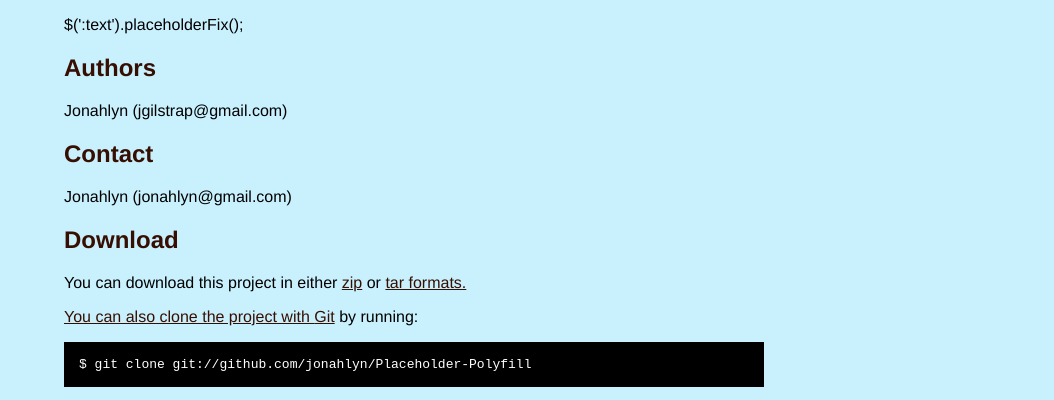
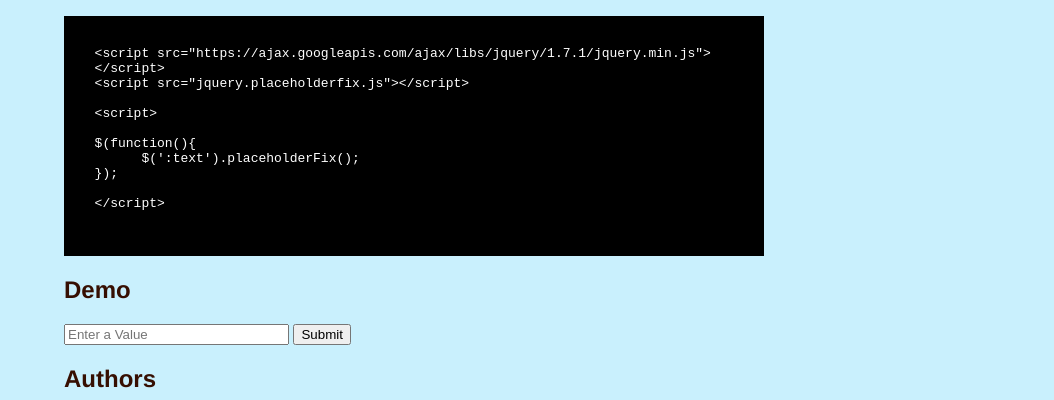
Before and after one commit to jonahlyn/Placeholder-Polyfill, a plain HTML site: page index.html in a window 1280 px wide. Shown: the part 328-728 px from the top of the page, without its empty margins (226-1280 px from the left). Drawn offline with nearby package versions, Linux system fonts and the light colour scheme.

Commit message:
Adding info to github page.

```diff
--- a/index.html
+++ b/index.html
@@ -28,6 +28,19 @@
     hr { border: 0; width: 80%; border-bottom: 1px solid #aaa}
     .footer { text-align:center; padding-top:30px; font-style: italic; }
   </style>
+
+  <script src="https://ajax.googleapis.com/ajax/libs/jquery/1.7.1/jquery.min.js"></script>
+  <script src="jquery.placeholderfix.js"></script>
+
+  <script>
+
+  $(function(){
+  	$(':text').placeholderFix();
+  });
+
+  </script>
+
+
 </head>
 
 <body>
@@ -58,12 +71,33 @@
 
 
       <h2>Install</h2>
-      <p><script src="jquery.placeholderfix.js"></script>
+      <p>
+      <code><pre>
+
+  &lt;script src=&quot;https://ajax.googleapis.com/ajax/libs/jquery/1.7.1/jquery.min.js&quot;&gt;
+  &lt;/script&gt;
+  &lt;script src=&quot;jquery.placeholderfix.js&quot;&gt;&lt;/script&gt;
+
+  &lt;script&gt;
+
+  $(function(){
+  	$(&#39;:text&#39;).placeholderFix();
+  });
+
+  &lt;/script&gt;
+
+      </pre></code>
 
 
-$(':text').placeholderFix();</p>
+      </p>
 
-
+      <h2>Demo</h2>
+      <p>
+          <form>
+              <input type="text" size="25" placeholder="Enter a Value" name="test" id="test" />
+              <input type="submit" value="Submit" />
+          </form>
+      </p>
 
 
 
--- /dev/null
+++ b/jquery.placeholderfix.js
@@ -0,0 +1,42 @@
+/**
+ * Plug-in: placeholderFix
+ * @author: jonahlyn@unm.edu
+ * PolyFill for HTML5 placeholder attribute.
+ */
+(function($){
+
+    $.fn.placeholderFix = function(options) {
+
+        var opts = $.extend({}, $.fn.placeholderFix.defaults, options);
+
+        return this.each(function(){
+
+            var $el = $(this),
+                  msg = $el.attr('placeholder')
+                  origColor = $el.css('color');
+
+            if(!('placeholder' in document.createElement("input"))) {
+
+                $el.val(msg).css('color',opts.color);
+
+                $el.focus(function(){
+                    if ($el.val() == msg){
+                        $el.val('').css('color',origColor);
+                    }
+                }).blur(function(){
+                    if($el.val() == ''){
+                        $el.val(msg).css('color',opts.color);
+                    }
+                });
+            }
+
+        });
+
+    };
+
+    $.fn.placeholderFix.defaults = {
+        'color': '#6C6C6C' // muted color for default state
+    };
+
+
+})(jQuery);
```
